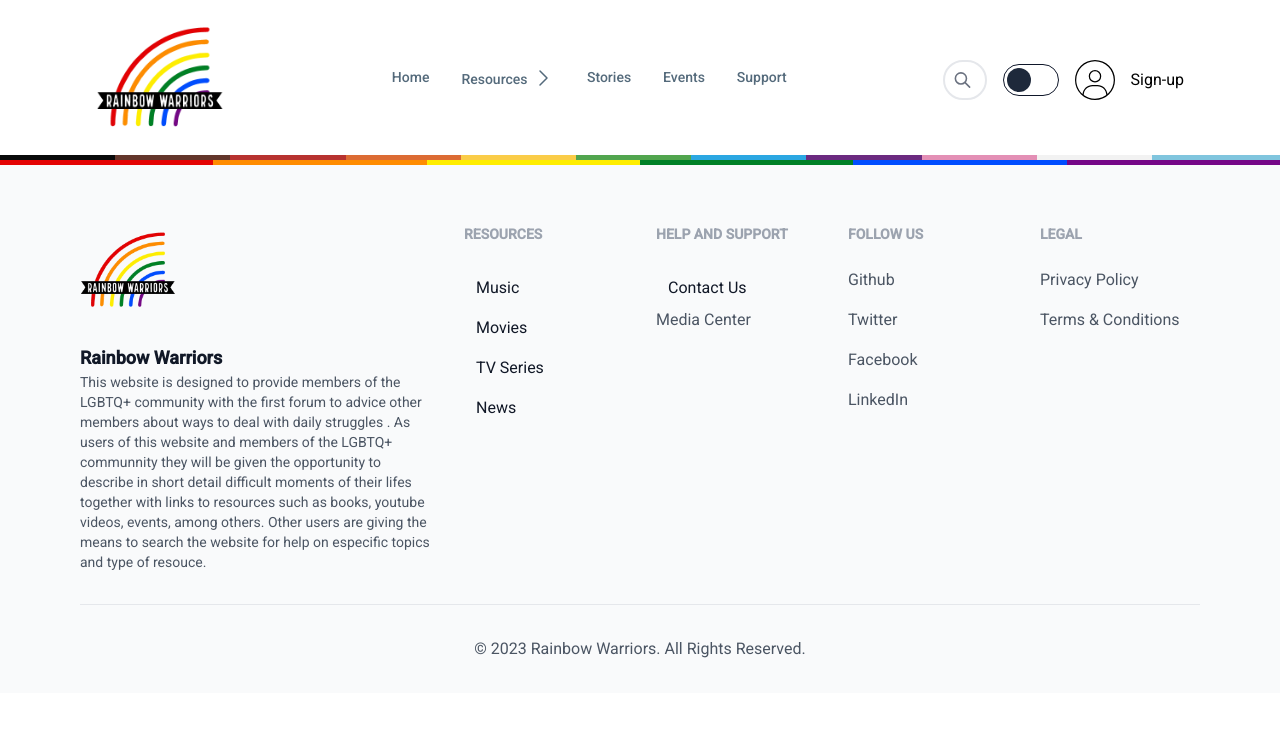
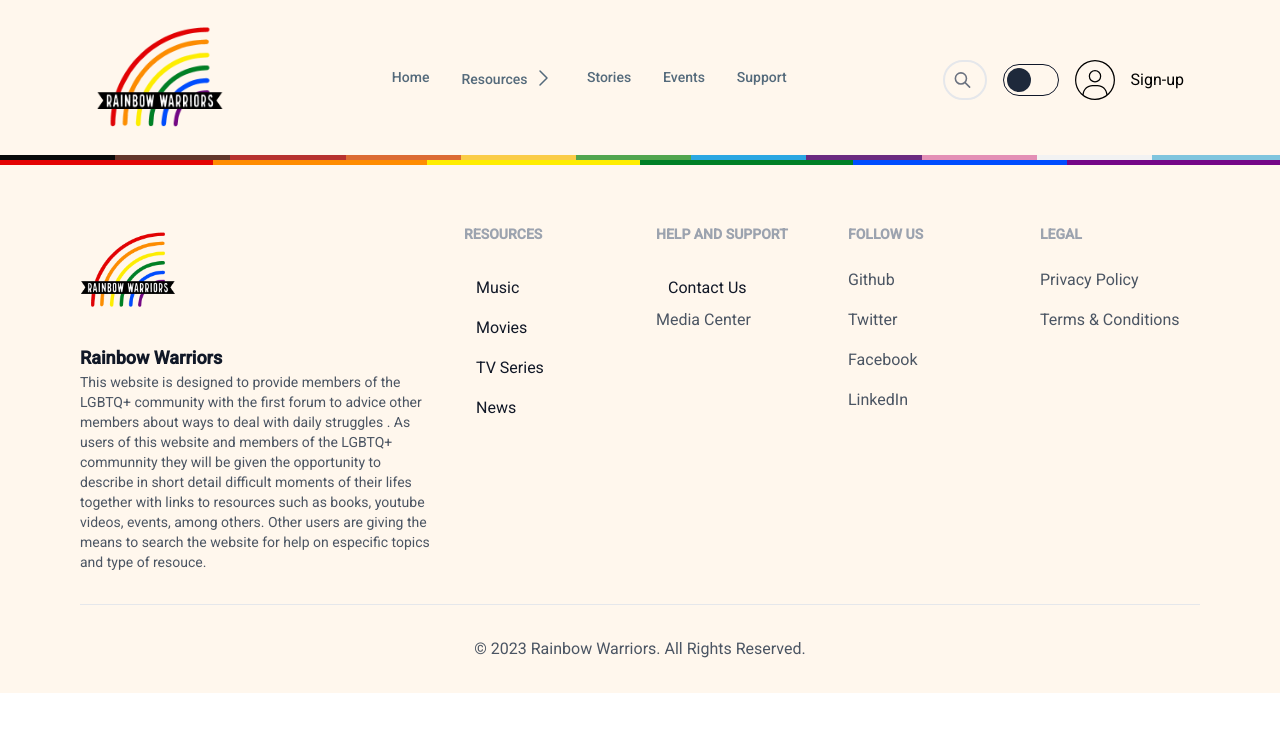
Before and after one commit to Joao4569/RainbowWarriors, a Django app: template resources/templates/resources/events.html in a window 1280 px wide. Shown: the top 732 px of the page. Run offline with Django 4.2, Linux system fonts and the light colour scheme; the template is opened without the code that fills it, so the values that code supplies are empty; some libraries are stand-ins or nearby versions.

Commit message:
Corrected the site Background Color and max width.

```diff
--- a/home/templates/home/index.html
+++ b/home/templates/home/index.html
@@ -8,7 +8,7 @@
 
 <!-- Banner Welcome-->
 <section class='banner bg-[url("https://res.cloudinary.com/aelfrith/image/upload/v1687091458/static/images/matt-forfar-n5UNkNDBLn4-unsplash%20%282%29.9a116f8d7583.webp")] w-full bg-cover bg-bottom py-32 px-20'>
-    <div class="flex flex-col items-start justify-end h-full">
+    <div class="flex flex-col items-start justify-end h-full max-w-6xl mx-auto px-4">
         <h4 class="text-2xl text-white text-left mb-2" style="text-shadow: 2px 2[x #1F2937;">Welcome</h4>
         <h2 class="text-6xl font-bold text-white text-left mb-4" style="text-shadow: 3px 3px #1F2937;">Rainbow Warriors</h2>
         <div class="flex flex-row gap-4 justify-start items-center">
--- a/templates/includes/footer.html
+++ b/templates/includes/footer.html
@@ -1,6 +1,6 @@
 {% load static %}
 
-<footer class="py-8 lg:pt-16 bg-gray-50 dark:bg-gray-800">
+<footer class="py-8 lg:pt-16 bg-orange-50 dark:bg-gray-800">
     <div class="w-full max-w-6xl mx-auto px-4">
         <div class="grid lg:grid-cols-6 gap-12 lg:gap-8">
             <div class="col-span-2 logo">
--- a/templates/includes/header.html
+++ b/templates/includes/header.html
@@ -2,7 +2,7 @@
 
 <header class="w-full">
   {% with request.resolver_match.url_name as url_name %}
-    <nav class="p-4 w-full bg-white dark:bg-gray-800">
+    <nav class="p-4 w-full bg-orange-50 dark:bg-gray-800">
         <div class="max-w-6xl mx-auto px-4">
 
             <div class="grid grid-cols-2 px-4 mx-auto w-full max-w-8xl lg:flex gap-2 lg:justify-between lg:items-center">
```
